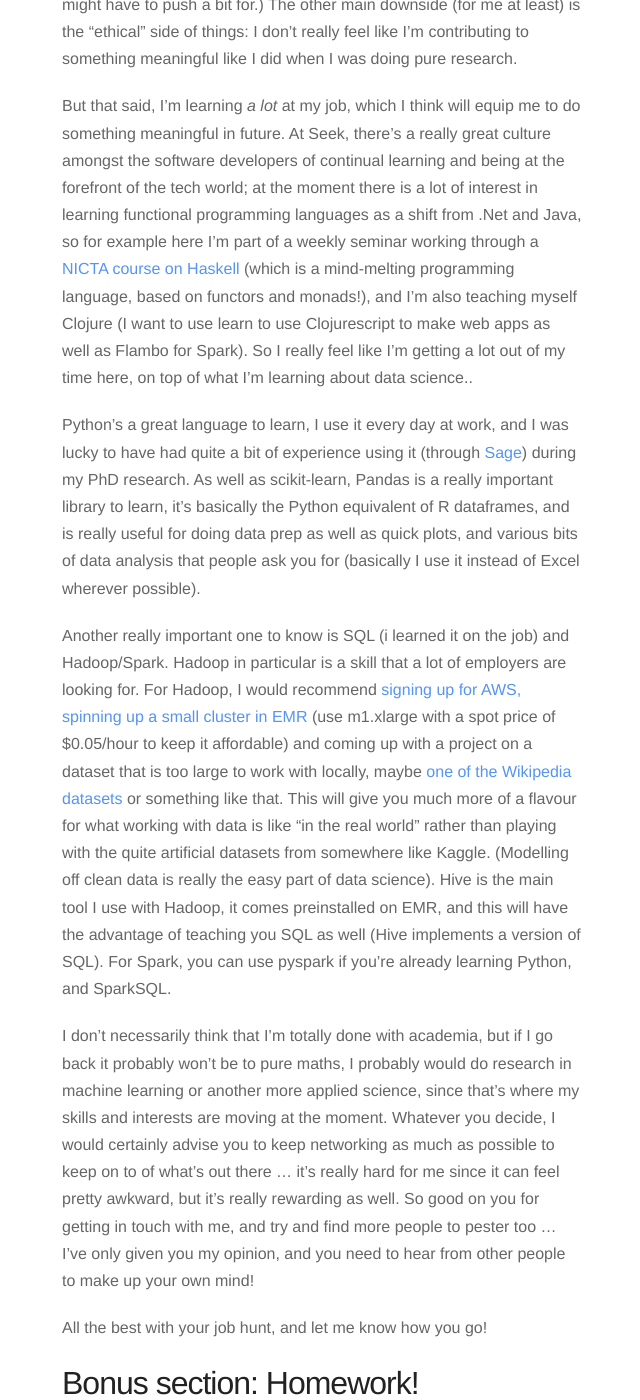
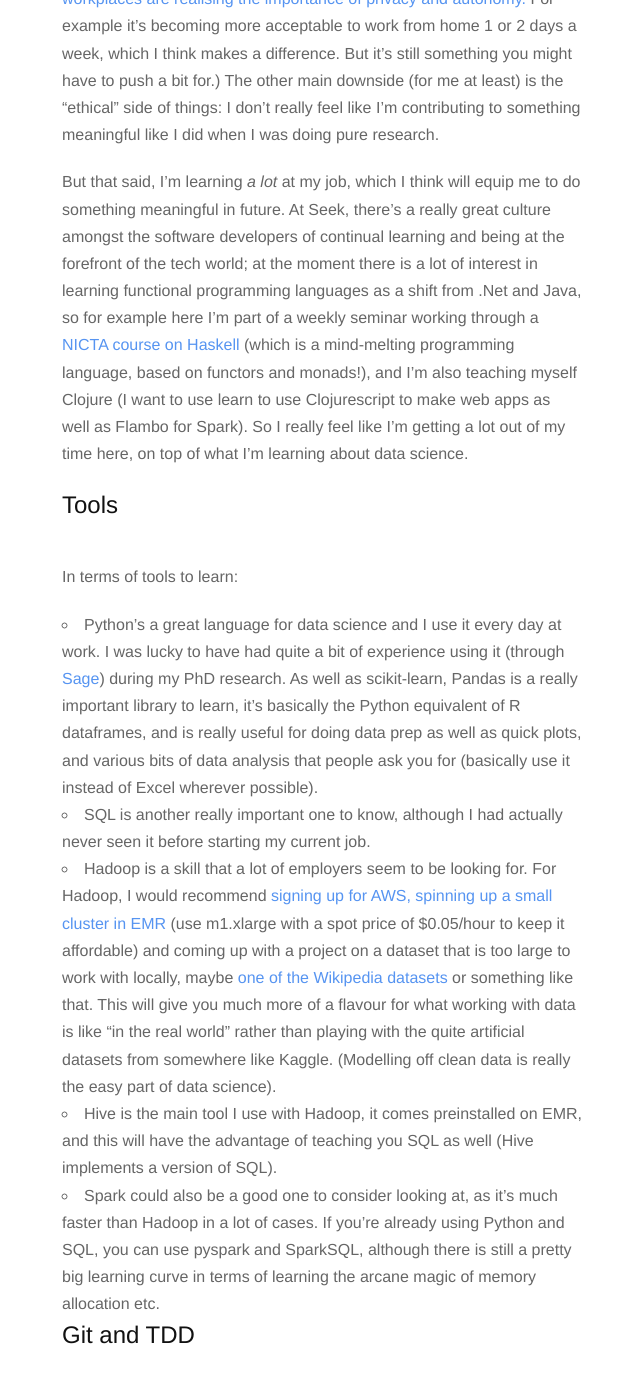
Before and after one commit to themrmax/themrmax.github.io, a Jekyll site: the page built from _posts/2015-10-29-advice-from-a-recovering-academic.md, in a window 1280 px wide and 1400 px high, scrolled down 961 px. Shown: the whole window, without its empty margins (318-958 px from the left). Built offline with Jekyll 4.4.1, drawn with Linux system fonts in a browser that asks for light colours; nearby versions of some CDN libraries; Markdown is read by kramdown in place of the engine named in the settings; some of the changed text lies outside the part shown.

Commit message:
Update 2015-10-29-advice-from-a-recovering-academic.md

```diff
--- a/_posts/2015-10-29-advice-from-a-recovering-academic.md
+++ b/_posts/2015-10-29-advice-from-a-recovering-academic.md
@@ -8,22 +8,37 @@
 
 Good to hear from you and congrats on finishing the PhD ;) Definitely happy to give you my advice.
 
+##Cultural differences
+
 The biggest difference between academia and industry of course is the salary (you probably knew this already). In terms of bureaucracy/actual work, I would say that you're probably better off in the private sector -- someone told me once that the corporate culture in universities lags about 10 years behind the mainstream of management theory, and the corporate world has recently come to terms with the necessity of letting people do their work without micromanaging. (And there's no grant writing!)
 
-The flip side is that the corporate world is still quite attached to the "open plan" workplace which along with the pressures to be at your desk for long hours, I find quite stressful. ([This is changing however as more workplaces are realising the importance of privacy and autonomy.][1] For example it's becoming more acceptable to work from home 1 or 2 days a week, which I think make a big difference. But it's still something you might have to push a bit for.) The other main downside (for me at least) is the "ethical" side of things: I don't really feel like I'm contributing to something meaningful like I did when I was doing pure research.
+The flip side is that the corporate world is still quite attached to the "open plan" workplace which along with the pressures to be at your desk for long hours, I find quite stressful. ([This is changing however as more workplaces are realising the importance of privacy and autonomy.][1] For example it's becoming more acceptable to work from home 1 or 2 days a week, which I think makes a difference. But it's still something you might have to push a bit for.) The other main downside (for me at least) is the "ethical" side of things: I don't really feel like I'm contributing to something meaningful like I did when I was doing pure research.
 
-But that said, I'm learning *a lot* at my job, which I think will equip me to do something meaningful in future. At Seek, there's a really great culture amongst the software developers of continual learning and being at the forefront of the tech world; at the moment there is a lot of interest in learning functional programming languages as a shift from .Net and Java, so for example here I'm part of a weekly seminar working through a [NICTA course on Haskell][2] (which is a mind-melting programming language, based on functors and monads!), and I'm also teaching myself Clojure (I want to use learn to use Clojurescript to make web apps as well as Flambo for Spark). So I really feel like I'm getting a lot out of my time here, on top of what I'm learning about data science..
+But that said, I'm learning *a lot* at my job, which I think will equip me to do something meaningful in future. At Seek, there's a really great culture amongst the software developers of continual learning and being at the forefront of the tech world; at the moment there is a lot of interest in learning functional programming languages as a shift from .Net and Java, so for example here I'm part of a weekly seminar working through a [NICTA course on Haskell][2] (which is a mind-melting programming language, based on functors and monads!), and I'm also teaching myself Clojure (I want to use learn to use Clojurescript to make web apps as well as Flambo for Spark). So I really feel like I'm getting a lot out of my time here, on top of what I'm learning about data science.
 
-Python's a great language to learn, I use it every day at work, and I was lucky to have had quite a bit of experience using it (through [Sage][4]) during my PhD research. As well as scikit-learn, Pandas is a really important library to learn, it's basically the Python equivalent of R dataframes, and is really useful for doing data prep as well as quick plots, and various bits of data analysis that people ask you for (basically I use it instead of Excel wherever possible).
+##Tools
 
-Another really important one to know is SQL (i learned it on the job) and Hadoop/Spark. Hadoop in particular is a skill that a lot of employers are looking for. For Hadoop, I would recommend [signing up for AWS, spinning up a small cluster in EMR][3] (use m1.xlarge with a spot price of $0.05/hour to keep it affordable) and coming up with a project on a dataset that is too large to work with locally, maybe [one of the Wikipedia datasets][5] or something like that. This will give you much more of a flavour for what working with data is like "in the real world" rather than playing with the quite artificial datasets from somewhere like Kaggle. (Modelling off clean data is really the easy part of data science). Hive is the main tool I use with Hadoop, it comes preinstalled on EMR, and this will have the advantage of teaching you SQL as well (Hive implements a version of SQL). For Spark, you can use pyspark if you're already learning Python, and SparkSQL.
+In terms of tools to learn:
+
+ * Python's a great language for data science and I use it every day at work. I was lucky to have had quite a bit of experience using it (through [Sage][4]) during my PhD research. As well as scikit-learn, Pandas is a really important library to learn, it's basically the Python equivalent of R dataframes, and is really useful for doing data prep as well as quick plots, and various bits of data analysis that people ask you for (basically use it instead of Excel wherever possible).
+ * SQL is another really important one to know, although I had actually never seen it before starting my current job.
+ * Hadoop is a skill that a lot of employers seem to be looking for. For Hadoop, I would recommend [signing up for AWS, spinning up a small cluster in EMR][3] (use m1.xlarge with a spot price of $0.05/hour to keep it affordable) and coming up with a project on a dataset that is too large to work with locally, maybe [one of the Wikipedia datasets][5] or something like that. This will give you much more of a flavour for what working with data is like "in the real world" rather than playing with the quite artificial datasets from somewhere like Kaggle. (Modelling off clean data is really the easy part of data science).
+ * Hive is the main tool I use with Hadoop, it comes preinstalled on EMR, and this will have the advantage of teaching you SQL as well (Hive implements a version of SQL).
+ * Spark could also be a good one to consider looking at, as it's much faster than Hadoop in a lot of cases. If you're already using Python and SQL, you can use pyspark and SparkSQL, although there is still a pretty big learning curve in terms of learning the arcane magic of memory allocation etc.
 
 
-I don't necessarily think that I'm totally done with academia, but if I go back it probably won't be to pure maths, I probably would do research in machine learning or another more applied science, since that's where my skills and interests are moving at the moment. Whatever you decide, I would certainly advise you to keep networking as much as possible to keep on to of what's out there ... it's really hard for me since it can feel pretty awkward, but it's really rewarding as well. So good on you for getting in touch with me, and try and find more people to pester too ... I've only given you my opinion, and you need to hear from other people to make up your own mind!
+##Git and TDD
+OK so this one's been tough for me, and I suspect is not a unique experience among academic coders. Tell me if this sounds familiary: So someone asks for a change. Devs estimate it will take 3 months to make the change. Nonsense, I can do it in a few hours ... after all  I'm a Data Science Unicorn ... 6 months later, "can you add in another feature"? Suddenly it's not so easy any more ... how did I do it again? The hack that took 3 hours to build, suddenly takes 3 weeks to update.
+
+Pretty much all the academic code I wrote, I never ran from the command line, and instead I executed by copy-pasting from a text editor into an IPython terminal. (I know at least one CS PhD who had the same habit in R). When I started using Git, the first thing I needed to know was "when do I do a commit". The standard answer is "when your program works" (aka "don't break the build"), but of I **never** had a "working", all I had was a text file containing various snippets of functionality. Sure the files ended in `.py` but that was mostly to make syntax highlighting work properly in my text editor. Maybe I'd wrap things up in functions every now and then, but I never bothered how to use paramaterised command line arguments or anything like that.
+
+ * Learning modern dev practices like distributed source control and test driven design are a really important thing too although that's another saga for another day.
+
+Finally, whatever you decide, I would certainly advise you to keep networking as much as possible to keep on to of what's out there ... it's really hard for me since it can feel pretty awkward, but it's really rewarding as well. So good on you for getting in touch with me, and try and find more people to pester too ... I've only given you my opinion, and you need to hear from other people to make up your own mind!
 
 All the best with your job hunt, and let me know how you go!
 
-#Bonus section: Homework!
+##Bonus section: Homework!
 
 Off the top of my head, here's a "big data" project you could do with the Wikipedia dataset that is similar to something you might do in a job. Imagine that the Wikimedia foundation has asked you to build a model to predict whether a post will be marked with a `cleanup-rewrite` template, so that it can be forwarded to a review queue.
 
```
